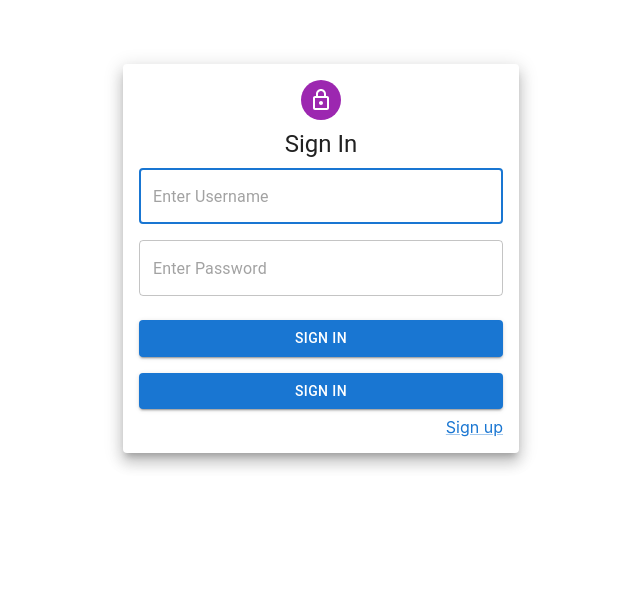
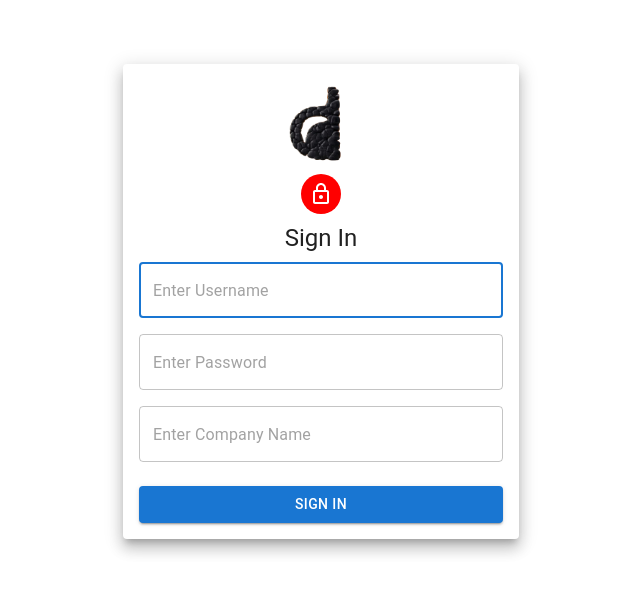
Before and after one commit to chao890/TT1_4, a React (Create React App) app in the folder frontend/: page / in a window 1280 px wide. Shown: the top 594 px of the page, without its empty margins (319-959 px from the left). Built offline with nearby package versions, Linux system fonts and the light colour scheme.

Commit message:
Login to include 3 reqd fields

```diff
--- a/frontend/src/SigninPage.jsx
+++ b/frontend/src/SigninPage.jsx
@@ -13,6 +13,7 @@ import LockOutlinedIcon from "@mui/icons-material/LockOutlined";
 import { Link as RouterLink } from "react-router-dom";
 import axios from "axios";
 import axiosInstance from "./axiosInstance";
+import companyLogo from "./assets/LogoFinal.png";
 
 const SigninPage = () => {
   const handleSubmit = (e) => {
@@ -44,11 +45,12 @@ const SigninPage = () => {
   };
   return (
     <Container maxWidth="xs">
-      <Paper elevation={10} sx={{ marginTop: 8, padding: 2 }}>
+      <Paper elevation={10} sx={{ marginTop: 8, padding: 2 }} align="center">
+        <img src={companyLogo} alt="Company Logo" height="90px" />
         <Avatar
           sx={{
             mx: "auto",
-            bgcolor: "secondary.main",
+            bgcolor: "red",
             textAlign: "center",
             mb: 1,
           }}
@@ -78,11 +80,17 @@ const SigninPage = () => {
             type="password"
             sx={{ mb: 2 }}
           />
+          <TextField
+            placeholder="Enter Company Name"
+            fullWidth
+            required
+            sx={{ mb: 2 }}
+          />
           <Button type="submit" variant="contained" fullWidth sx={{ mt: 1 }}>
             Sign In
           </Button>
         </Box>
-        <Box
+        {/* <Box
           component="form"
           onSubmit={(e) => temp(e)}
           noValidate
@@ -91,14 +99,7 @@ const SigninPage = () => {
           <Button type="submit" variant="contained" fullWidth sx={{ mt: 1 }}>
             Sign In
           </Button>
-        </Box>
-        <Grid2 container justifyContent="space-between" sx={{ mt: 1 }}>
-          <Grid2 sx={{ ml: "auto" }}>
-            <Link component={RouterLink} to="/signup">
-              Sign up
-            </Link>
-          </Grid2>
-        </Grid2>
+        </Box> */}
       </Paper>
     </Container>
   );
```
